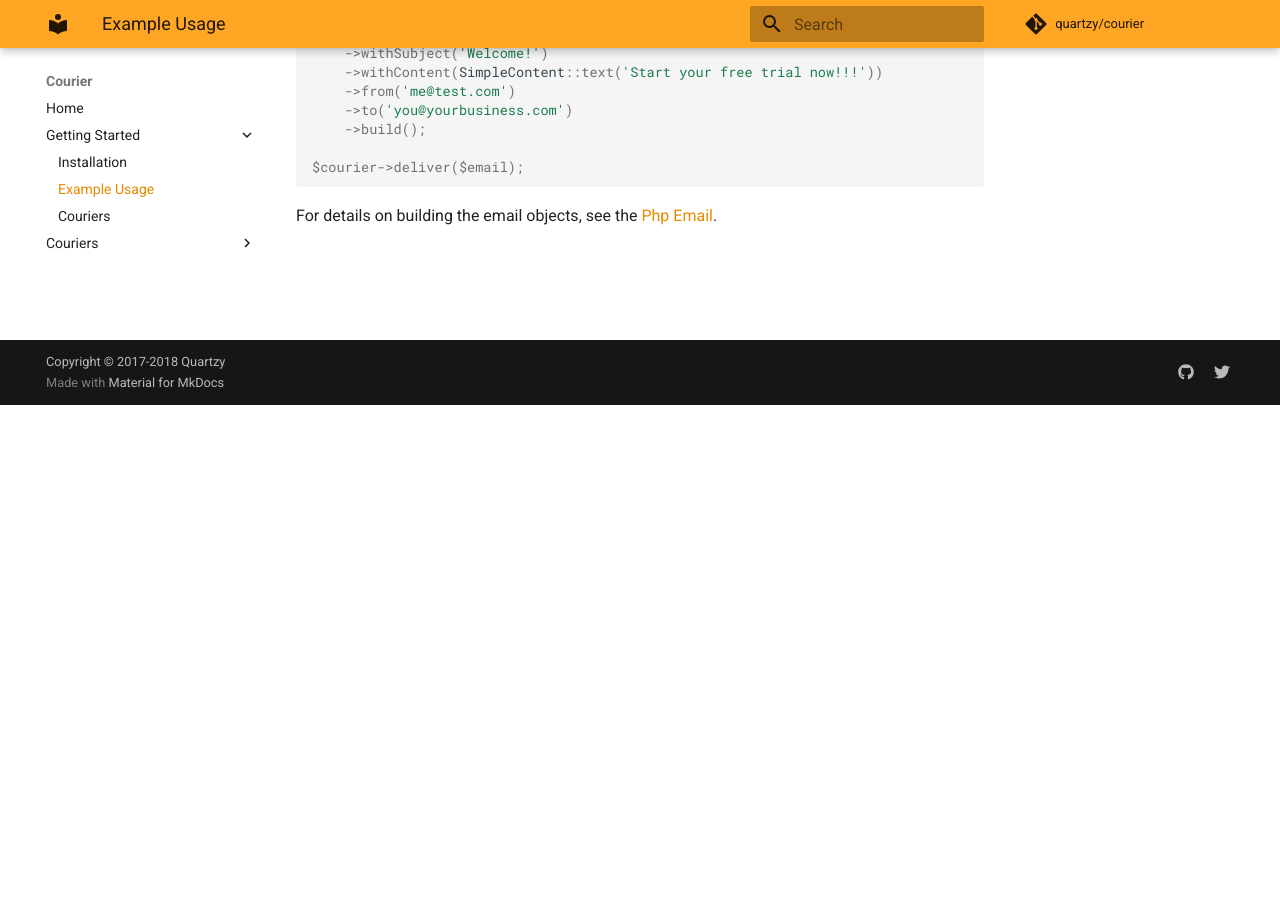
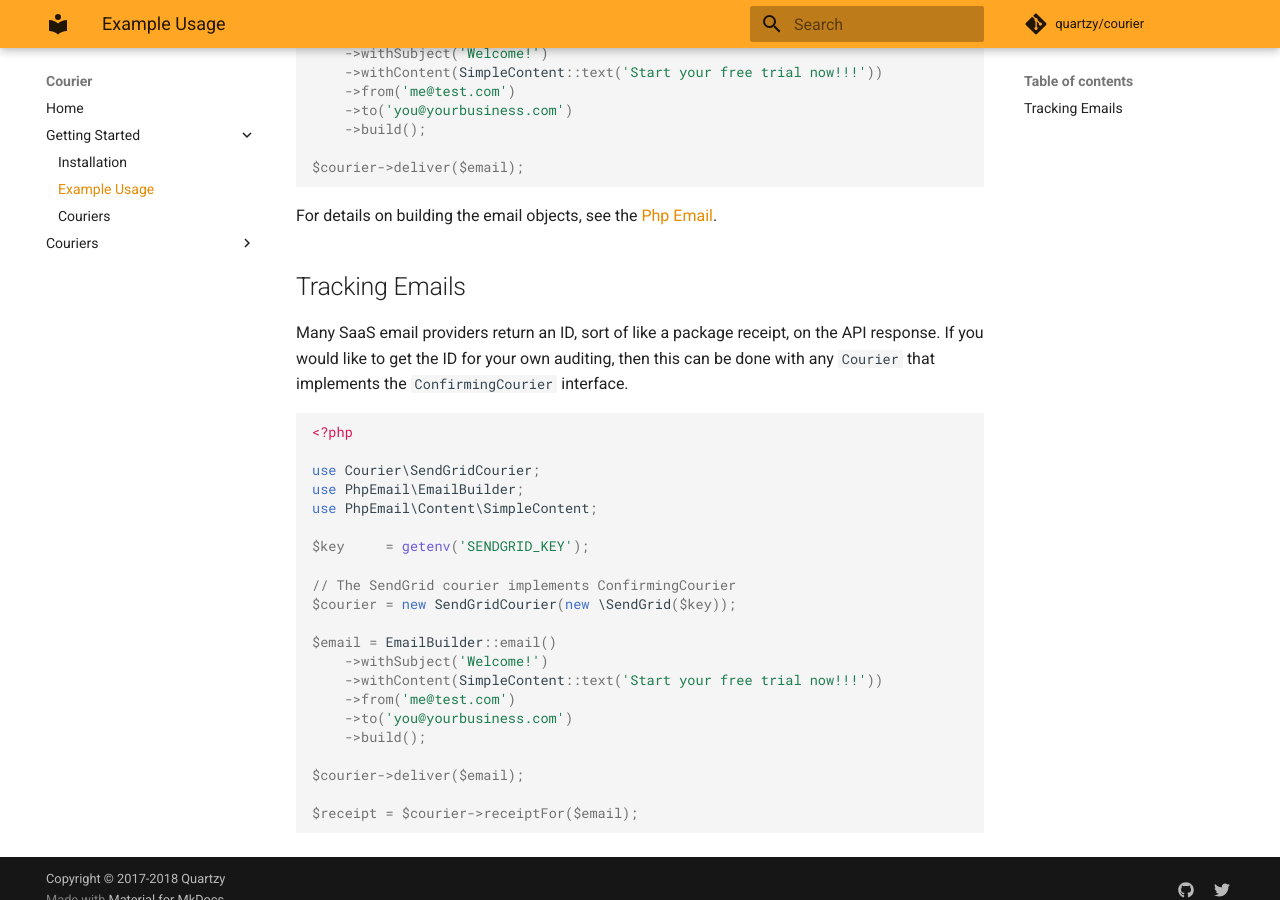
Before and after one commit to quartzy/courier, an MkDocs documentation site: the page built from docs/getting-started/example-usage.md, in a window 1280 px wide and 900 px high, scrolled down 495 px. Built offline with MkDocs 1.6.1 and Material for MkDocs 9.7.7, drawn with Linux system fonts in a browser that asks for light colours; comment, search, counter and statistics services are not loaded; old or Windows-style settings are respelled for this version of MkDocs; before the commit the page ends 900 px from its top, so only the background shows below that.

Commit message:
Update documentation

````diff
--- a/docs/getting-started/example-usage.md
+++ b/docs/getting-started/example-usage.md
@@ -27,4 +27,36 @@ $email = EmailBuilder::email()
 $courier->deliver($email);
 ```
 
-For details on building the email objects, see the [Php Email](https://github.com/quartzy/php-email).
+For details on building the email objects, see the [Php
+Email](https://github.com/quartzy/php-email).
+
+## Tracking Emails
+
+Many SaaS email providers return an ID, sort of like a package receipt, on the
+API response. If you would like to get the ID for your own auditing, then this
+can be done with any `Courier` that implements the `ConfirmingCourier`
+interface.
+
+```php
+<?php
+
+use Courier\SendGridCourier;
+use PhpEmail\EmailBuilder;
+use PhpEmail\Content\SimpleContent;
+
+$key     = getenv('SENDGRID_KEY');
+
+// The SendGrid courier implements ConfirmingCourier
+$courier = new SendGridCourier(new \SendGrid($key));
+
+$email = EmailBuilder::email()
+    ->withSubject('Welcome!')
+    ->withContent(SimpleContent::text('Start your free trial now!!!'))
+    ->from('me@test.com')
+    ->to('you@yourbusiness.com')
+    ->build();
+
+$courier->deliver($email);
+
+$receipt = $courier->receiptFor($email);
+```
````
Also changed, not shown: docs/couriers/sendgrid.md (+6 -0 lines), docs/couriers/sparkpost.md (+10 -0 lines), docs/index.md (+12 -20 lines).
